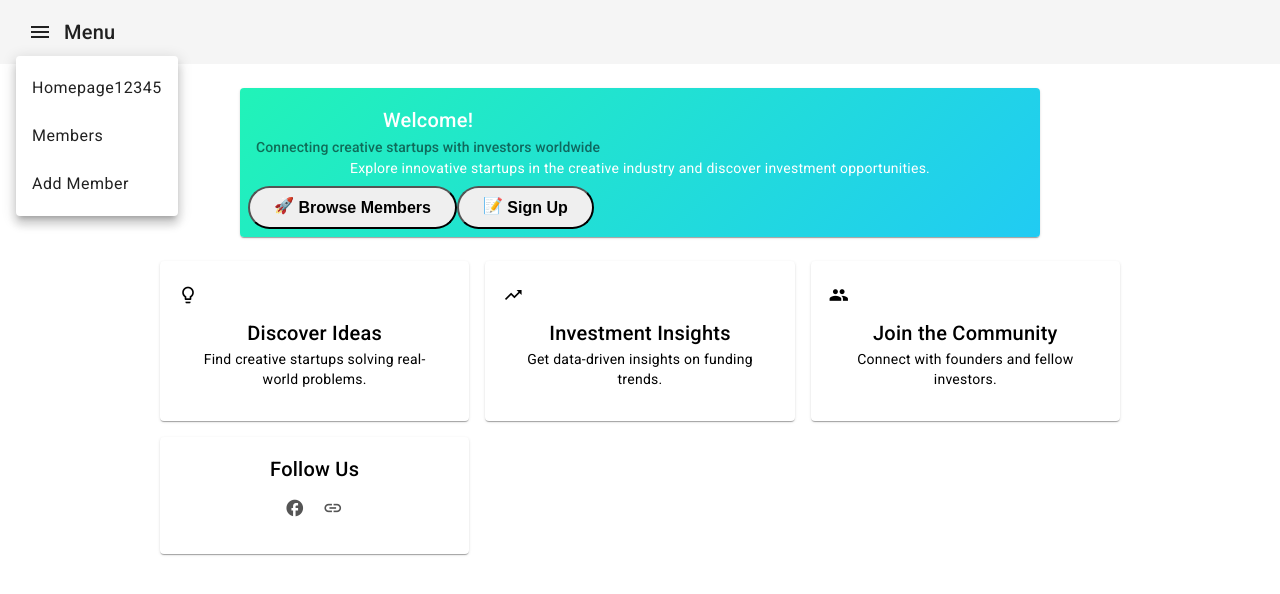
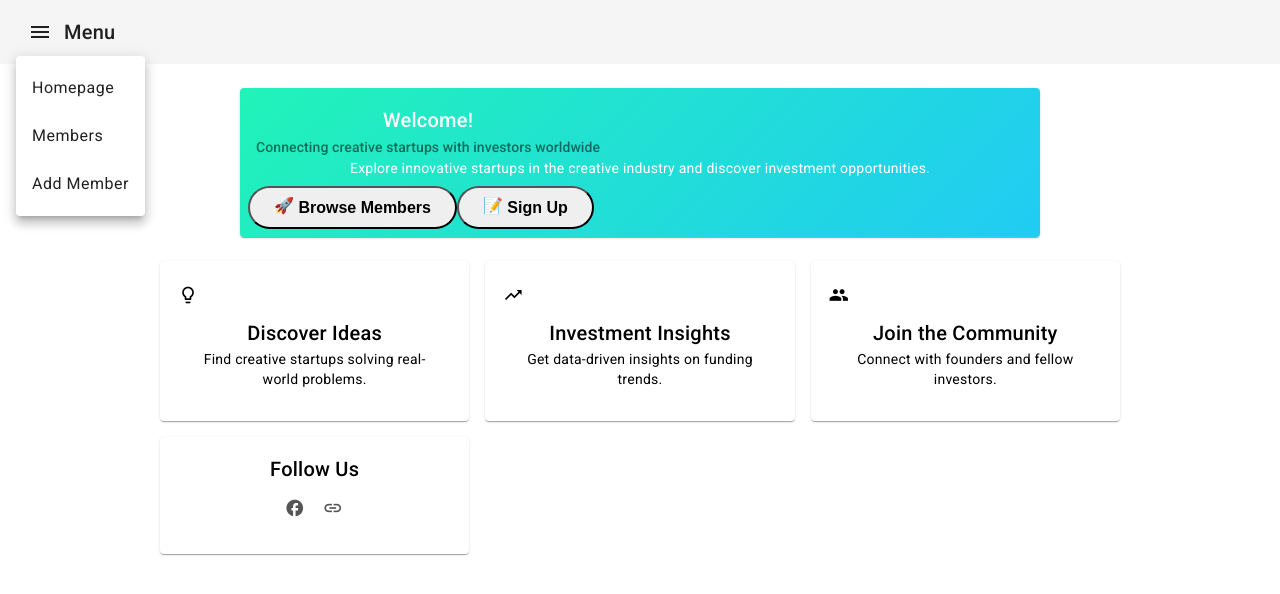
Before and after one commit to altech34503/AppAngular2, an Angular app: page / in a window 1280 px wide. Both pictures are taken after a click on the button "menu". Shown: the top 594 px of the page. Built offline with nearby package versions, Linux system fonts and the light colour scheme.

Commit message:
homepage normal

```diff
--- a/src/app/app.component.html
+++ b/src/app/app.component.html
@@ -9,7 +9,7 @@
     <mat-icon>menu</mat-icon>
   </button>
   <mat-menu #menu="matMenu">
-    <button routerLink="/" mat-menu-item>Homepage12345</button>
+    <button routerLink="/" mat-menu-item>Homepage</button>
     <button routerLink="/member" mat-menu-item>Members</button>
     <button routerLink="/add-member" mat-menu-item>Add Member</button>
   </mat-menu>
```
